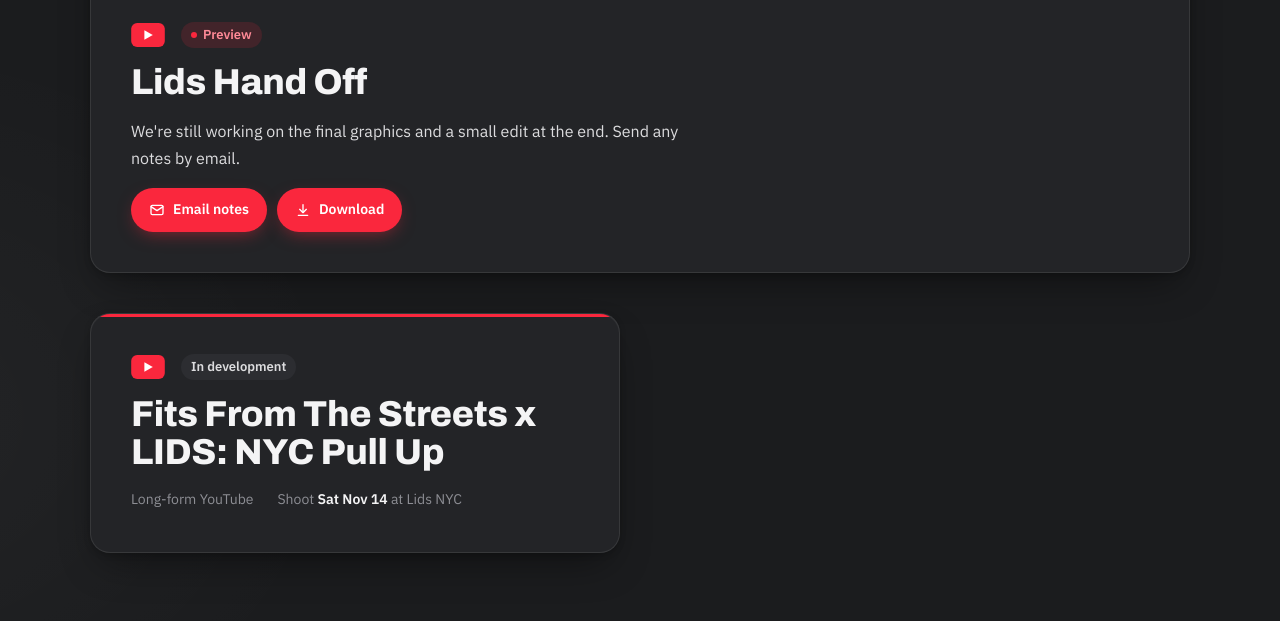
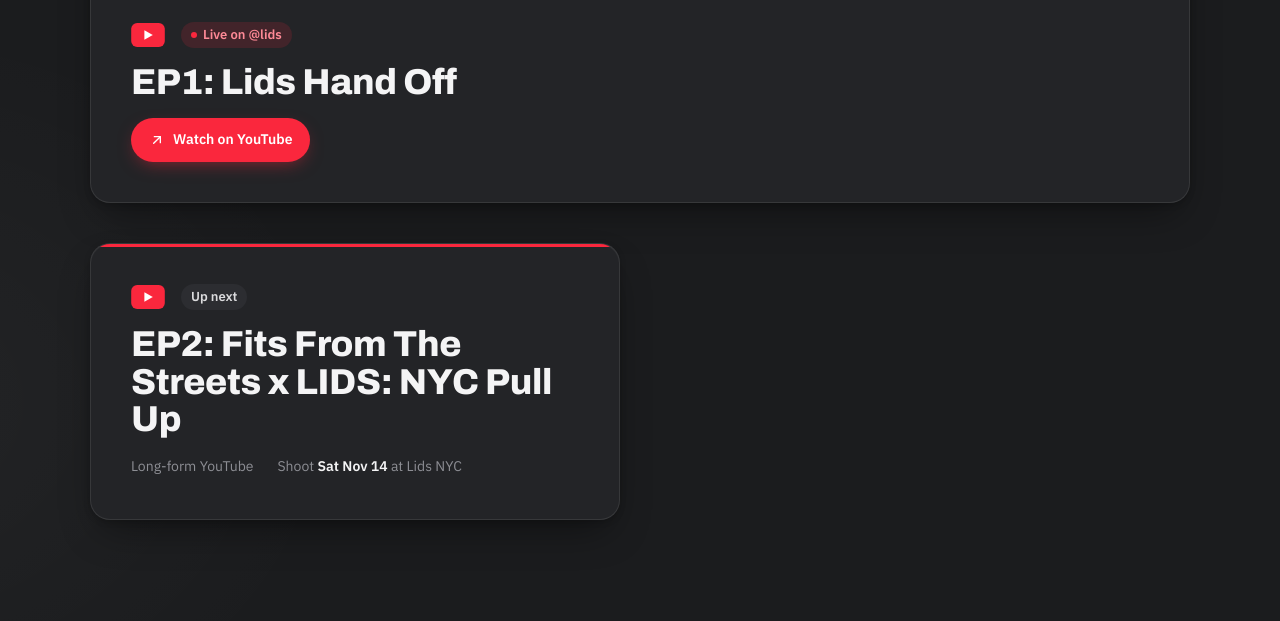
Before and after one commit to blurredspaces/lids-8tivlabs, a plain HTML site: page onesheet.html in a window 1280 px wide. Shown: the part 1497-2118 px from the top of the page. Drawn offline with Linux system fonts and the light colour scheme.

Commit message:
Play the Lids Hand Off YouTube video on the one-sheet
Replaces the Vimeo preview with the live @lids YouTube video, labels the
long-form cards EP1 and EP2 (up next), and drops the preview note, Email
notes and Download buttons.

Co-Authored-By: Claude Opus 5.5 <noreply@anthropic.com>

```diff
--- a/data/stats.js
+++ b/data/stats.js
@@ -63,7 +63,7 @@ const TIMELINE = [
   { date: '2026-10-06', what: 'Episode 2', phase: 'Phase 1: Fashion Week / NFL kickoff' },
   { date: '2026-10-13', what: 'Episode 3', phase: 'Phase 2: Sports Equinox (NBA, NFL, MLB)' },
   { date: '2026-10-20', what: 'Episode 4', phase: 'Phase 2: Sports Equinox (NBA, NFL, MLB)' },
-  { label: 'Preview ready', what: 'Long-form YouTube: Lids Hand Off (final graphics and edit in progress)' },
-  { date: '2026-11-14', what: 'Long-form YouTube: Fits From The Streets x LIDS: NYC Pull Up shoot at Lids NYC' },
+  { label: 'Live', what: 'Long-form YouTube EP1: Lids Hand Off, on the @lids channel' },
+  { date: '2026-11-14', what: 'Long-form YouTube EP2: Fits From The Streets x LIDS: NYC Pull Up shoot at Lids NYC (up next)' },
   { label: 'Date TBD', what: 'In-store activation, NYC' },
 ];
--- a/onesheet.html
+++ b/onesheet.html
@@ -559,38 +559,34 @@
     <section class="lf-section" aria-labelledby="lf-title">
       <div class="section-head">
         <h2 id="lf-title">Long-form YouTube</h2>
-        <p>Lids Hand Off is ready to preview. NYC Pull Up shoots Saturday, Nov 14, at Lids NYC.</p>
+        <p>Episode 1, Lids Hand Off, is live on the @lids YouTube channel. Episode 2, NYC Pull Up, is up next.</p>
       </div>
       <div class="longform">
         <article class="lf lf-feature reveal" data-reveal>
           <div class="lf-video">
-            <iframe src="https://player.vimeo.com/video/1245966186?h=51917a8b43&amp;badge=0&amp;autopause=0&amp;player_id=0&amp;app_id=58479"
-                    allow="autoplay; fullscreen; picture-in-picture; clipboard-write; encrypted-media; web-share"
-                    referrerpolicy="strict-origin-when-cross-origin" title="Lids Hand Off preview"></iframe>
+            <iframe src="https://www.youtube-nocookie.com/embed/_E_Uo4BDQ1s?rel=0"
+                    allow="accelerometer; autoplay; clipboard-write; encrypted-media; gyroscope; picture-in-picture; web-share"
+                    referrerpolicy="strict-origin-when-cross-origin" allowfullscreen
+                    title="The Handoff: The Hat Finishes the Fit | Lids x Fits From The Streets"></iframe>
           </div>
           <div class="lf-top">
             <svg class="yt-icon" viewBox="0 0 28 20" aria-hidden="true"><rect width="28" height="20" rx="5" fill="#fa273d"/><path d="M11 6l7 4-7 4z" fill="#fff"/></svg>
-            <span class="chip is-live">Preview</span>
+            <span class="chip is-live">Live on @lids</span>
           </div>
-          <h3>Lids Hand Off</h3>
-          <p class="lf-note">We're still working on the final graphics and a small edit at the end. Send any notes by email.</p>
+          <h3>EP1: Lids Hand Off</h3>
           <div class="lf-actions">
-          <a class="ep-cta" href="mailto:a.c.17tuucqw0fk.u-14817030.abb74a3a-a892-45ec-a9d8-ee35336874a4@tasks.clickup.com?subject=Lids%20Hand%20Off%20notes">
-            <svg viewBox="0 0 24 24" fill="none" stroke="currentColor" stroke-width="2" stroke-linecap="round" stroke-linejoin="round" aria-hidden="true"><rect x="3" y="5" width="18" height="14" rx="2"/><path d="m3 7 9 6 9-6"/></svg>
-            Email notes
-          </a>
-          <a class="ep-cta" href="https://vimeo.com/1245966186/51917a8b43" target="_blank" rel="noopener">
-            <svg viewBox="0 0 24 24" fill="none" stroke="currentColor" stroke-width="2" stroke-linecap="round" stroke-linejoin="round" aria-hidden="true"><path d="M12 4v11"/><path d="m7 11 5 5 5-5"/><path d="M5 20h14"/></svg>
-            Download
+          <a class="ep-cta" href="https://youtu.be/_E_Uo4BDQ1s" target="_blank" rel="noopener">
+            <svg viewBox="0 0 24 24" fill="none" stroke="currentColor" stroke-width="2" stroke-linecap="round" stroke-linejoin="round" aria-hidden="true"><path d="M7 17 17 7"/><path d="M8 7h9v9"/></svg>
+            Watch on YouTube
           </a>
           </div>
         </article>
         <article class="lf reveal" data-reveal>
           <div class="lf-top">
             <svg class="yt-icon" viewBox="0 0 28 20" aria-hidden="true"><rect width="28" height="20" rx="5" fill="#fa273d"/><path d="M11 6l7 4-7 4z" fill="#fff"/></svg>
-            <span class="chip">In development</span>
+            <span class="chip">Up next</span>
           </div>
-          <h3>Fits From The Streets x LIDS: NYC Pull Up</h3>
+          <h3>EP2: Fits From The Streets x LIDS: NYC Pull Up</h3>
           <p class="lf-meta"><span>Long-form YouTube</span><span>Shoot <b>Sat Nov 14</b> at Lids NYC</span></p>
         </article>
       </div>
```
Also changed, not shown: 1 other file.
